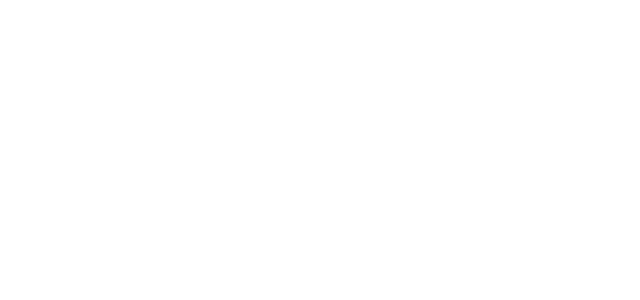
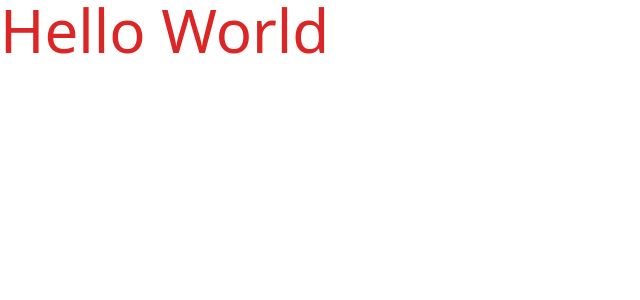
Before and after one commit to JermaSites/jerma-joke-client, a Nuxt app: page / in a window 1280 px wide. Shown: the top 300 px of the page, without its empty margins (0-640 px from the left). Built offline with nearby package versions, Linux system fonts and the light colour scheme.

Commit message:
setup eslint

```diff
--- a/app.vue
+++ b/app.vue
@@ -1,3 +1,7 @@
 <template>
-  <div></div>
+  <div>
+    <h1 class="text-red-600 text-6xl">
+      Hello World
+    </h1>
+  </div>
 </template>
--- a/nuxt.config.ts
+++ b/nuxt.config.ts
@@ -2,8 +2,12 @@
 export default defineNuxtConfig({
   devtools: { enabled: true },
   modules: [
-    "@nuxtjs/tailwindcss",
-    "@pinia/nuxt",
-    "@pinia-plugin-persistedstate/nuxt",
+    '@nuxtjs/tailwindcss',
+    '@pinia/nuxt',
+    '@pinia-plugin-persistedstate/nuxt',
   ],
-});
+  build: {
+    // https://github.com/prazdevs/pinia-plugin-persistedstate/issues/236
+    transpile: ['pinia-plugin-persistedstate'],
+  },
+})
--- /dev/null
+++ b/stores/streams.ts
@@ -0,0 +1,7 @@
+import { defineStore } from "pinia";
+
+export const useMyStreamsStore = defineStore({
+  id: "myStreamsStore",
+  state: () => ({}),
+  actions: {},
+});
```
Also changed, not shown: package.json (+7 -3 lines), .eslintrc.cjs (added), 1 other file (tests, documents, lock files or other folders).
